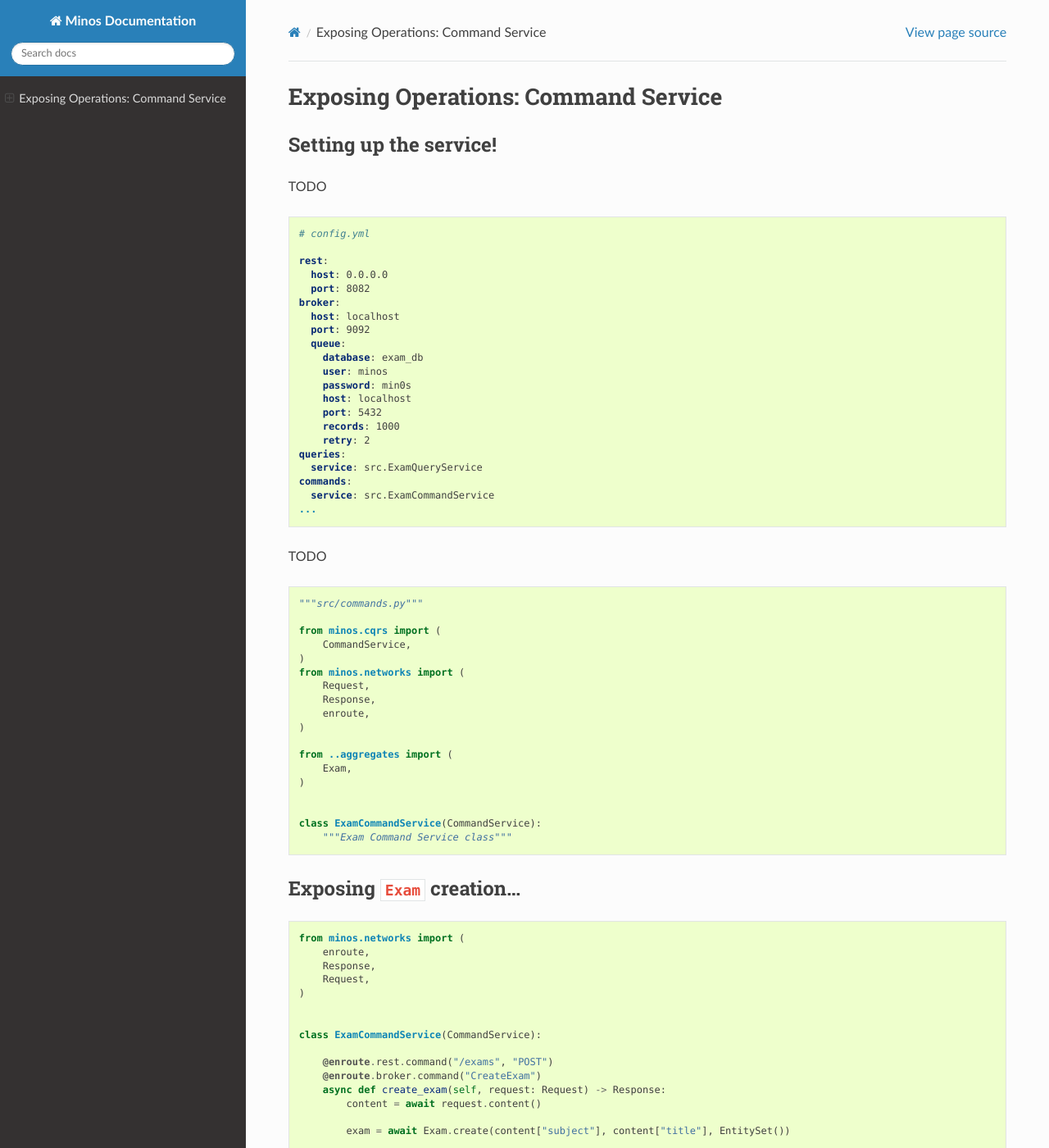
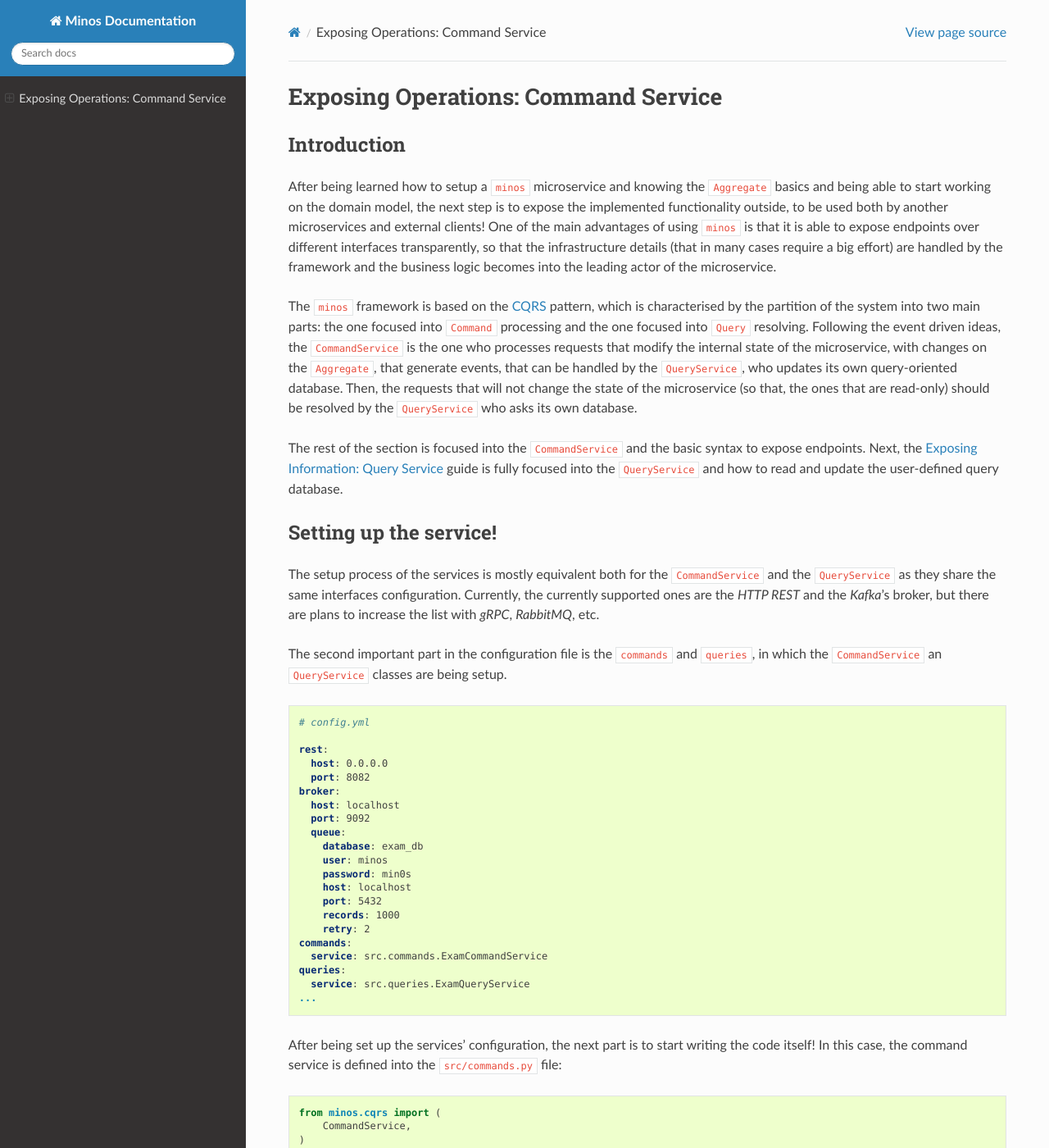
Before and after one commit to Clariteia/minos-documentation, a Sphinx documentation site: the page built from docs/quickstart/command.md, in a window 1280 px wide and 1400 px high. Shown: the whole window at 82% size. Built offline with Sphinx 7.4.7 and the Read the Docs theme 2.0.0, drawn with Linux system fonts in a browser that asks for light colours; some of the changed text lies outside the part shown.

Commit message:
* Describe how `Service` classes can be used.

````diff
--- a/docs/quickstart/command.md
+++ b/docs/quickstart/command.md
@@ -1,8 +1,18 @@
 # Exposing Operations: Command Service
+
+## Introduction
+
+After being learned how to setup a `minos` microservice and knowing the `Aggregate` basics and being able to start working on the domain model, the next step is to expose the implemented functionality outside, to be used both by another microservices and external clients! One of the main advantages of using `minos` is that it is able to expose endpoints over different interfaces transparently, so that the infrastructure details (that in many cases require a big effort) are handled by the framework and the business logic becomes into the leading actor of the microservice.
+
+The `minos` framework is based on the [CQRS](https://martinfowler.com/bliki/CQRS.html) pattern, which is characterised by the partition of the system into two main parts: the one focused into `Command` processing and the one focused into `Query` resolving. Following the event driven ideas, the `CommandService` is the one who processes requests that modify the internal state of the microservice, with changes on the `Aggregate`, that generate events, that can be handled by the `QueryService`, who updates its own query-oriented database. Then, the requests that will not change the state of the microservice (so that, the ones that are read-only) should be resolved by the `QueryService` who asks its own database.
+
+The rest of the section is focused into the `CommandService` and the basic syntax to expose endpoints. Next, the :doc:`/quickstart/query` guide is fully focused into the `QueryService` and how to read and update the user-defined query database.
 
 ## Setting up the service!
 
-TODO
+The setup process of the services is mostly equivalent both for the `CommandService` and the `QueryService` as they share the same interfaces configuration. Currently, the currently supported ones are the *HTTP REST* and the *Kafka*'s broker, but there are plans to increase the list with *gRPC*, *RabbitMQ*, etc.
+
+The second important part in the configuration file is the `commands` and `queries`, in which the `CommandService` an `QueryService` classes are being setup.
 
 ```yaml
 # config.yml
@@ -21,43 +31,66 @@
     port: 5432
     records: 1000
     retry: 2
+commands:
+  service: src.commands.ExamCommandService
 queries:
-  service: src.ExamQueryService
-commands:
-  service: src.ExamCommandService
+  service: src.queries.ExamQueryService
 ...
 ```
 
-TODO
+After being set up the services' configuration, the next part is to start writing the code itself! In this case, the command service is defined into the `src/commands.py` file:
 
 ```python
-"""src/commands.py"""
-
 from minos.cqrs import (
     CommandService,
-)
-from minos.networks import (
-    Request,
-    Response,
-    enroute,
-)
-
-from ..aggregates import (
-    Exam,
 )
 
 
 class ExamCommandService(CommandService):
-    """Exam Command Service class"""
+    pass
 ```
+
+The most important part here is the `minos.cqrs.CommandService` import. In `minos`, the `cqrs` module is the one who implements the abstract service classes, both for commands and for queries.
+
+Another important part is how to expose and set up the endpoints. In this case, `minos.networks` provides the `@enroute` decorator, that can be seen as a hierarchical decorator composed by the following parts:
+* `@enroute.rest.command(url, method)`: Exposes a *Command* request over the *REST* interface.
+* `@enroute.rest.query(url, method)`: Exposes a *Query* request over the *REST* interface.
+* `@enroute.broker.command(topic)`:Exposes a *Command* request over the *Broker* interface.
+* `@enroute.broker.query(topic)`:Exposes a *Query* request over the *Broker* interface.
+* `@enroute.broker.event(topic)`: Exposes an *Event* request over the *Broker* interface.
+
+After being learnt how to setup the services on the configuration file and take an overview over the `CommandService` base class and the `@enroute` decorator, it's time to introduce the expected function's prototype for each exposed endpoint:
+
+```python
+from minos.networks import (
+    Request,
+    Response,
+)
+
+class MyService(...):
+
+    @enroute.rest.command(...)
+    @enroute.broker.command(...)
+    async def make_foo(self, request: Request) -> Optional[Response]:
+        ...
+
+```
+
+The `minos.networks.Request` and `minos.networks.Response` are the classes with the responsibility to provide access to the received request itself and to build the given response. The main advantage of these two classes are that they are able to fully isolate the surrounding network interface that received the request, so that the code keeps much more simple. One thing to notice is that the endpoint does not need to necessarily return any value because there are some cases in which has no sense from the business logic perspective. Also, it's important to notice that the `minos.networks.ResponseException` provides a way to notify that there was some kind of situation that does not allow resolve the request successfully.
 
 ## Exposing `Exam` creation...
 
 ```python
+from minos.common import (
+    EntitySet,
+)
 from minos.networks import (
     enroute,
     Response,
     Request,
+)
+from .aggregates import (
+    Exam,
 )
 
 
@@ -91,6 +124,9 @@
 ```python
 """src/commands.py"""
 
+from minos.common import (
+    EntitySet,
+)
 from minos.cqrs import (
     CommandService,
 )
@@ -106,5 +142,13 @@
 
 
 class ExamCommandService(CommandService):
-    """Exam Command Service class"""
+
+    @enroute.rest.command("/exams", "POST")
+    @enroute.broker.command("CreateExam")
+    async def create_exam(self, request: Request) -> Response:
+        content = await request.content()
+
+        exam = await Exam.create(content["subject"], content["title"], EntitySet())
+
+        return Response(exam.uuid)
 ```
````
Also changed, not shown: docs/quickstart/setup.md (+2 -4 lines).
